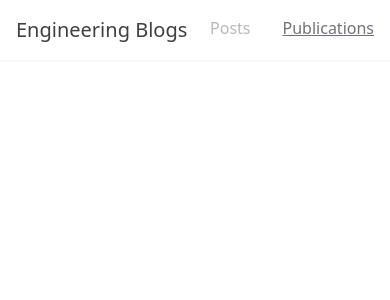
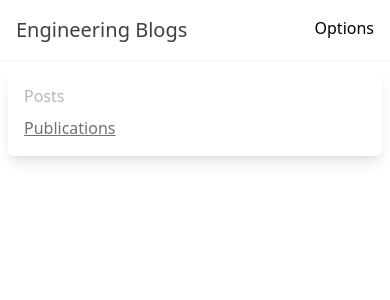
Before and after one commit to gurleensethi/engineering-blogs, a Next.js app in the folder frontend/: page /publications in a window 390 px wide. Shown: the top 300 px of the page. Built offline with nearby package versions, Linux system fonts and the light colour scheme.

Commit message:
feat: add dropdrown toggle.

```diff
--- a/frontend/src/components/TopBar.tsx
+++ b/frontend/src/components/TopBar.tsx
@@ -1,25 +1,41 @@
-import Link from "next/link";
 import { useRouter } from "next/router";
+import React from "react";
+import useBreakpoint from "../hooks/useBreakpoint";
 import TopBarLink from "./TopBarLink";
 
 export default function TopBar() {
   const router = useRouter();
+  const [isDropDownOpen, setDropDownOpen] = React.useState(true);
+
+  const toggleDropDown = () => {
+    setDropDownOpen((value) => !value);
+  };
+
+  const isSmall = useBreakpoint("sm");
 
   return (
     <div className="bg-white p-4 w-screen shadow-sm flex">
       <div className="text-xl text-gray-700 flex-1">Engineering Blogs</div>
-      <div className="flex">
+      <div>
+        <div onClick={toggleDropDown} className="sm:hidden">
+          Options
+        </div>
+        {(isDropDownOpen || isSmall) && (
+          <div className="absolute bg-white left-0 right-0 top-full m-2 rounded-md p-2 shadow-lg sm:flex sm:relative sm:left-auto sm:top-auto sm:right-auto sm:shadow-none sm:m-0 sm:p-0">
             <TopBarLink
               href="/"
               isActive={router.pathname === "/"}
               title="Posts"
-          className="mr-8"
+              className="m-2 block sm:m-0 sm:mr-8"
             />
             <TopBarLink
               href="/publications"
               isActive={router.pathname === "/publications"}
               title="Publications"
+              className="m-2 block sm:m-0"
             />
+          </div>
+        )}
       </div>
     </div>
   );
--- /dev/null
+++ b/frontend/src/hooks/useBreakpoint.tsx
@@ -0,0 +1,39 @@
+import React from "react";
+import { useEffect } from "react";
+import resolveConfig from "tailwindcss/resolveConfig";
+import customConfig from "../../tailwind.config";
+
+const fullConfig = resolveConfig(customConfig);
+
+const useBreakpoint = (breakpoint: string): boolean => {
+  const [windowWidth, setWindowWidth] = React.useState<null | number>(null);
+
+  useEffect(() => {
+    const onResize = () => {
+      setWindowWidth(window.innerWidth);
+    };
+
+    window.addEventListener("resize", onResize);
+
+    // Calling the method once so that we have a window size.
+    onResize();
+
+    return () => window.removeEventListener("resize", onResize);
+  }, []);
+
+  if (!windowWidth) {
+    return false;
+  }
+
+  const width: string | undefined = fullConfig.theme.screens[breakpoint];
+
+  if (!width) {
+    return false;
+  }
+
+  const widthNum = Number(width.split("px")[0]);
+
+  return windowWidth >= widthNum;
+};
+
+export default useBreakpoint;
```
Lines whose indentation alone changed are shown as unchanged.
